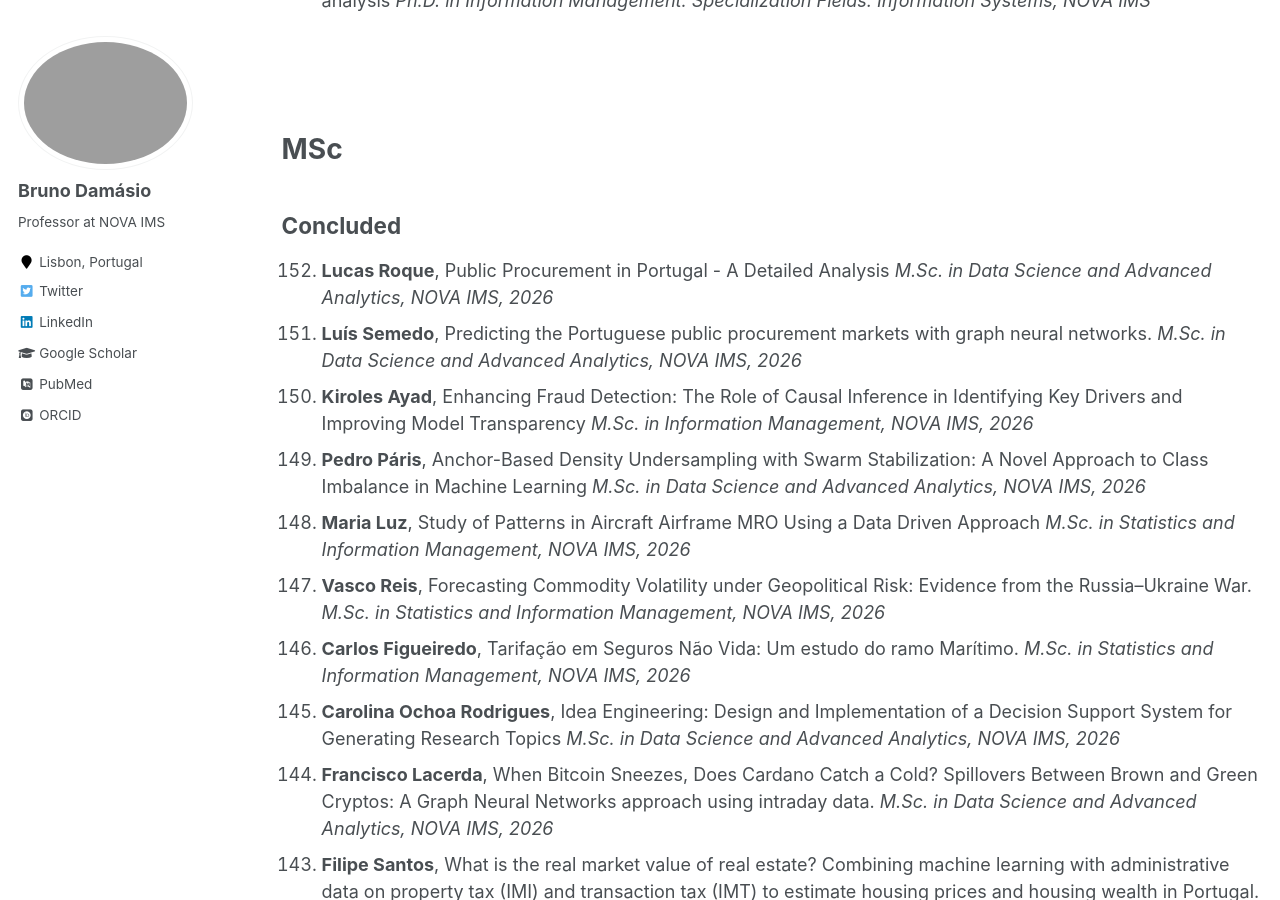
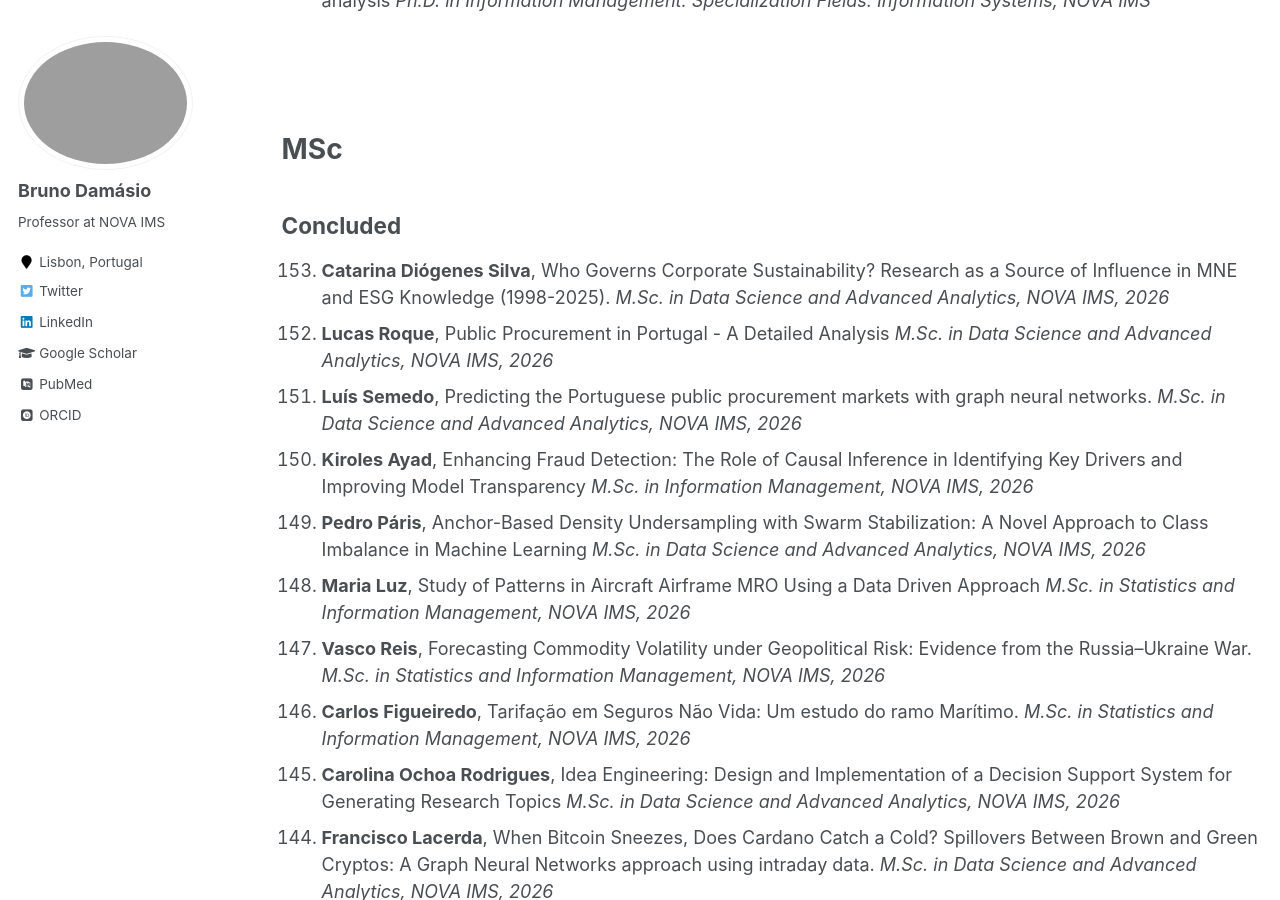
Before and after one commit to damasiob/damasiob.github.io, a Jekyll site: the page built from _pages/orietation.md, in a window 1280 px wide and 900 px high, scrolled down 441 px. Built offline with Jekyll 4.4.1, drawn with Linux system fonts in a browser that asks for light colours; some web fonts are replaced.

Commit message:
Add Catarina Diógenes Silva to concluded MSc supervisions
Co-Authored-By: Claude Opus 5.5 <noreply@anthropic.com>
Claude-Session: https://claude.ai/code/session_01XhzgvMbNdDiepvR5255Wed

```diff
--- a/_pages/orietation.md
+++ b/_pages/orietation.md
@@ -74,6 +74,8 @@ Concluded
 ---
 
 <ol reversed>
+<li><b>Catarina Diógenes Silva</b>, Who Governs Corporate Sustainability? Research as a Source of Influence in MNE and ESG Knowledge (1998-2025). <i>M.Sc. in Data Science and Advanced Analytics, NOVA IMS, 2026 </i></li>
+
 <li><b>Lucas Roque</b>, Public Procurement in Portugal - A Detailed Analysis <i>M.Sc. in Data Science and Advanced Analytics, NOVA IMS, 2026 </i></li>
 
 <li><b>Luís Semedo</b>, Predicting the Portuguese public procurement markets with graph neural networks. <i>M.Sc. in Data Science and Advanced Analytics, NOVA IMS, 2026 </i></li>
```
